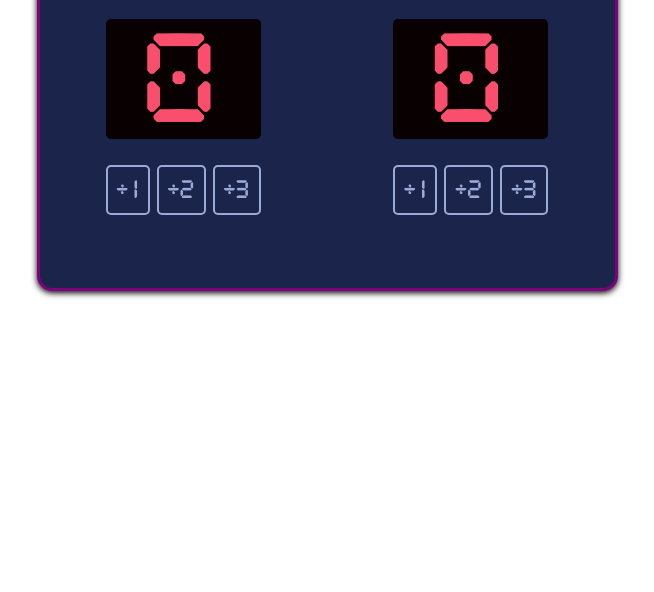
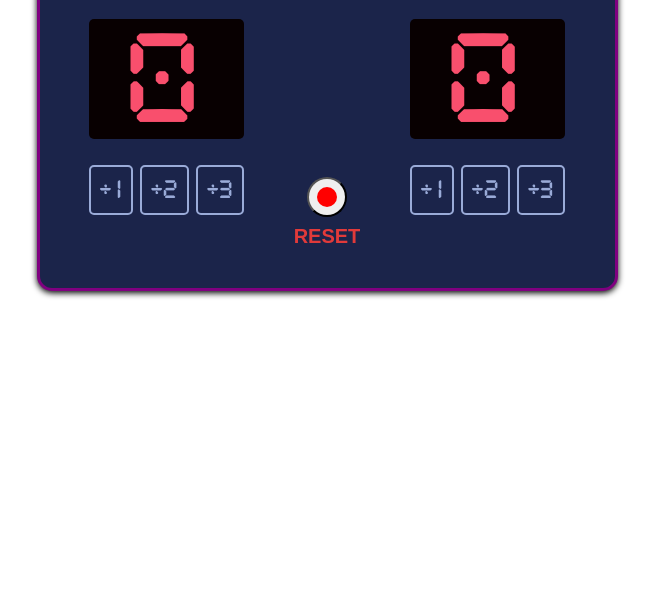
Before and after one commit to sulaimanadamu/scoreBoad, a plain HTML site: page index.html in a window 1280 px wide. Shown: the part 208-800 px from the top of the page, without its empty margins (313-967 px from the left). Drawn offline with nearby package versions, Linux system fonts and the light colour scheme.

Commit message:
added a reset all button the delete all the record taken incase of a fresh match

```diff
--- a/index.css
+++ b/index.css
@@ -9,7 +9,7 @@ body {
 
 .container {
     display: flex;
-    justify-content: space-around;
+    justify-content: space-evenly;
     text-align: center;
     height: 385px;
     width: 575px;
@@ -65,3 +65,37 @@ body {
     background-color: inherit;
     outline: none;
 }
+#main{
+    height: 40px;
+    width: 40px;
+    border-radius: 50%;
+    padding: 0px;
+    margin: 0px;
+}
+#reset-btn{
+    display: flex;
+    flex-direction: column;
+    justify-content: end;
+}
+
+#main+h3{
+    font-size: 20px;
+    font-family:  Arial, Helvetica, sans-serif;
+    margin-top: 8px;
+}
+
+#reset-btn > div{
+    margin: 0px;
+    margin-bottom: 20px;
+    color: rgb(225, 58, 58);
+}
+
+
+#inner{
+    margin-left: auto;
+    margin-right: auto;
+    height: 20px;
+    width: 20px;
+    border-radius: 50%;
+    background-color: red;
+}
--- a/index.html
+++ b/index.html
@@ -12,7 +12,12 @@
                 <button class="btn" onclick="hadd2()">+2</button>
                 <button class="btn" onclick="hadd3()">+3</button>
                 </div>
-
+            </div>
+            <div id="reset-btn">
+                <div id="btn-item">
+                <button id="main" onclick="resetAll()"><div id="inner"></div></button>
+                <h3 id="reset-text">RESET</h3>
+                </div>
             </div>
             <div>
                 <h3 class="headings">Away</h3>
--- a/index.js
+++ b/index.js
@@ -26,3 +26,8 @@ function gadd3(){
      guestScore += 3
    document.getElementById("guest").textContent = guestScore
 }
+
+function resetAll(){
+   document.getElementById("guest").textContent = 0
+   document.getElementById("home").textContent = 0
+}
--- a/vite.config.js
+++ /dev/null
@@ -1,6 +0,0 @@
-import {defineConfig} from 'vite'
-
-
-export default defineConfig({
-	plugins: []
-})
```
Also changed, not shown: package.json (deleted, +0 -13 lines).
